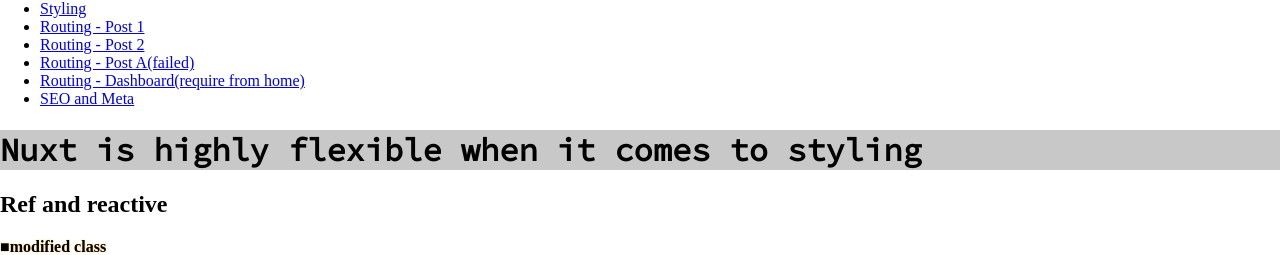
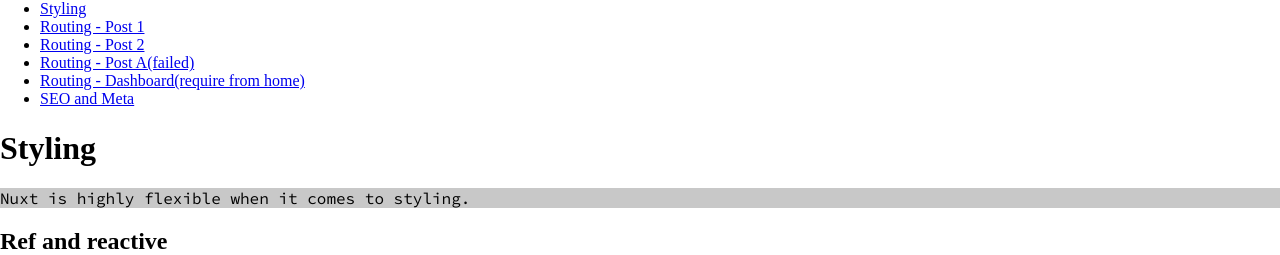
Before and after one commit to suzu-devworks/examples-js-vue, a Nuxt app in the folder src/examples-nuxt-started/: page /styling in a window 1280 px wide. Shown: the part 106-361 px from the top of the page. Built offline with nearby package versions, Linux system fonts and the light colour scheme.

Commit message:
Update e-n-started some updates.

```diff
--- a/src/examples-nuxt-started/middleware/auth.ts
+++ b/src/examples-nuxt-started/middleware/auth.ts
@@ -1,3 +1,4 @@
+// https://nuxt.com/docs/getting-started/routing
 import { RouteLocationNormalized } from "vue-router"
 
 function isAuthenticated(from: RouteLocationNormalized): Boolean {
@@ -7,6 +8,7 @@
   return false
 }
 
+// Nuxt provides a customizable route middleware framework.
 export default defineNuxtRouteMiddleware((_to, from) => {
   // isAuthenticated() is an example method verifying if a user is authenticated
   if (isAuthenticated(from) === false) {
--- a/src/examples-nuxt-started/package.json
+++ b/src/examples-nuxt-started/package.json
@@ -10,7 +10,7 @@
     "postinstall": "nuxt prepare",
     "clean": "rimraf dist .nuxt .output",
     "lint": "run-p lint:*",
-    "lint:typecheck": "tsc",
+    "lint:typecheck": "nuxi typecheck",
     "lint:prettier": "prettier . \"!test*\" --check --ignore-path .eslintignore",
     "lint:eslint": "eslint .",
     "fix": "run-s fix:eslint fix:prettier",
--- a/src/examples-nuxt-started/pages/posts/[id].vue
+++ b/src/examples-nuxt-started/pages/posts/[id].vue
@@ -1,11 +1,14 @@
 <script setup lang="ts">
+// https://nuxt.com/docs/getting-started/routing
+
+// access the current route details
 const route = useRoute()
 
 // When accessing /posts/1, route.params.id will be 1
 /* eslint no-console: off */
 console.log(route.params.id)
 
-// https://nuxt.com/docs/getting-started/routing
+// Nuxt offers route validation via the validate property in definePageMeta.
 definePageMeta({
   // eslint-disable-next-line require-await
   validate: async (route) => {
--- a/src/examples-nuxt-started/pages/styling.vue
+++ b/src/examples-nuxt-started/pages/styling.vue
@@ -49,9 +49,8 @@
 
 <template>
   <div>
-    <h1 class="animate__animated animate__bounce">
-      Nuxt is highly flexible when it comes to styling
-    </h1>
+    <h1 class="animate__animated animate__bounce">Styling</h1>
+    <p class="code">Nuxt is highly flexible when it comes to styling.</p>
     <section>
       <h2>Ref and reactive</h2>
       <div class="static" :class="{ active: isActive, 'text-danger': hasError }">
@@ -84,7 +83,7 @@
 @import url("~/assets/css/second.css");
 @import url("animate.css");
 
-h1 {
+.code {
   font-family: "SourceCodePro", sans-serif;
   background-color: rgb(200, 200, 200);
 }
```
